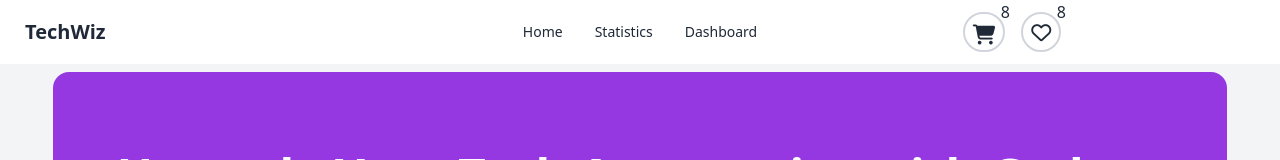
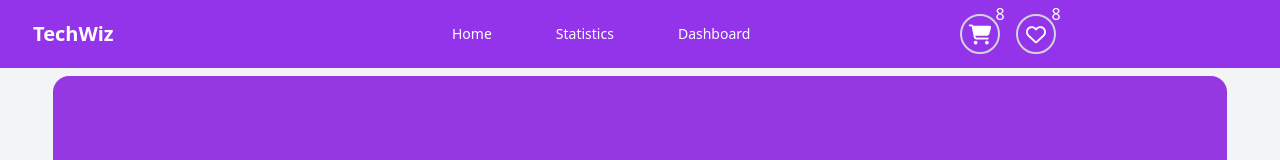
Before and after one commit to programming-hero-web-course-4/b10a8-gadget-heaven-Shaon007, a React (Vite) app: page / in a window 1280 px wide. Shown: the top 160 px of the page. Built offline with nearby package versions, Linux system fonts and the light colour scheme.

Commit message:
added nav edit

```diff
--- a/src/components/Banner/Banner.jsx
+++ b/src/components/Banner/Banner.jsx
@@ -5,7 +5,7 @@ const Banner = () => {
         <h1 className="mb-5 text-4xl md:text-5xl font-bold text-white">
           Upgrade Your Tech Accessories with Gadget Heaven
         </h1>
-        <p className="mb-5 text-lg md:text-xl text-white">
+        <p className="mb-5 w-3/4 text-lg md:text-xl text-white">
           Explore the latest gadgets that will take your experience to the next level. From smart devices to the coolest accessories, we have it all!
         </p>
         <button className="btn bg-white text-purple-700 font-bold rounded-full px-8 py-3 hover:bg-purple-200 transition duration-300">
--- a/src/components/Navbar/Navbar.jsx
+++ b/src/components/Navbar/Navbar.jsx
@@ -1,53 +1,72 @@
-import { Link } from "react-router-dom";
+import { Link, useLocation } from "react-router-dom";
 
 const Navbar = () => {
+  const location = useLocation();
+  const isHomepage = location.pathname === "/";
+
   return (
-    <div className="navbar bg-base-100 grid grid-cols-3 justify-between sticky top-0 z-50">
-      <div className="">
-        <div className="dropdown">
-          <div tabIndex={0} role="button" className="btn btn-ghost lg:hidden">
+    <div
+      className={`navbar grid grid-cols-3 items-center justify-between sticky top-0 z-50 px-4 ${isHomepage ? "bg-purple-600 text-white" : "bg-base-100 text-black"
+        }`}
+    >
+      {/* Left Section - Logo and Mobile Menu Button */}
+      <div className="flex items-center">
+        {/* Mobile Menu Button */}
+        <div className="dropdown lg:hidden">
+          <div tabIndex={0} role="button" className="btn btn-ghost">
             <svg
               xmlns="http://www.w3.org/2000/svg"
-              className="h-5 w-5"
+              className="h-6 w-6"
               fill="none"
               viewBox="0 0 24 24"
-              stroke="currentColor">
+              stroke="currentColor"
+            >
               <path
                 strokeLinecap="round"
                 strokeLinejoin="round"
                 strokeWidth="2"
-                d="M4 6h16M4 12h8m-8 6h16" />
+                d="M4 6h16M4 12h8m-8 6h16"
+              />
             </svg>
           </div>
           <ul
             tabIndex={0}
-            className="menu menu-sm dropdown-content bg-base-100 rounded-box z-[1] mt-3 w-52 p-2 shadow ">
-            <Link to='/'>Home</Link>
-            <Link to='/statistics'>Statistics</Link>
-            <Link to='/dashboard'>Dashboard</Link>
+            className="menu menu-sm dropdown-content bg-base-100 rounded-box mt-3 w-52 p-2 shadow z-10"
+          >
+            <li><Link to="/">Home</Link></li>
+            <li><Link to="/statistics">Statistics</Link></li>
+            <li><Link to="/dashboard">Dashboard</Link></li>
           </ul>
         </div>
-        <a className="btn btn-ghost text-xl">TechWiz</a>
+
+        {/* Logo */}
+        <a className="btn btn-ghost text-xl font-bold">TechWiz</a>
       </div>
+
+      {/* Center Section - Links for Desktop View */}
       <div className="navbar-center hidden lg:flex">
-        <ul className="menu mx-auto menu-horizontal px-1 gap-8">
-          <Link to='/'>Home</Link>
-          <Link to='/statistics'>Statistics</Link>
-          <Link to='/dashboard'>Dashboard</Link>
-
+        <ul className="menu menu-horizontal px-1 gap-8">
+          <li><Link to="/">Home</Link></li>
+          <li><Link to="/statistics">Statistics</Link></li>
+          <li><Link to="/dashboard">Dashboard</Link></li>
         </ul>
       </div>
-      <div tabIndex={0} role="button" className="navbar-end  ">
-        <div className="indicator ">
-          <button className="rounded-full btn-ghost h-10 p-2 border-2 border-gray-300 "><i className="fa-solid fa-cart-shopping fa-lg "></i></button>
-          <span className=" indicator-item">8</span>
+
+      {/* Right Section - Icons */}
+      <div className="navbar-end flex items-center space-x-4">
+        <div className="indicator">
+          <button className="rounded-full btn-ghost h-10 w-10 border-2 border-gray-300 flex items-center justify-center">
+            <i className="fa-solid fa-cart-shopping fa-lg"></i>
+          </button>
+          <span className="indicator-item  ">8</span>
         </div>
-        <div className="ml-4 indicator">
-          <button className=" btn-ghost rounded-full p-1 w-10 h-10 border-2 border-gray-300"><i className="fa-regular fa-heart fa-lg "></i></button>
-          <span className=" indicator-item">8</span>
+        <div className="indicator">
+          <button className="btn-ghost rounded-full h-10 w-10 border-2 border-gray-300 flex items-center justify-center">
+            <i className="fa-regular fa-heart fa-lg"></i>
+          </button>
+          <span className="indicator-item ">8</span>
         </div>
       </div>
-
     </div>
   );
 };
```
